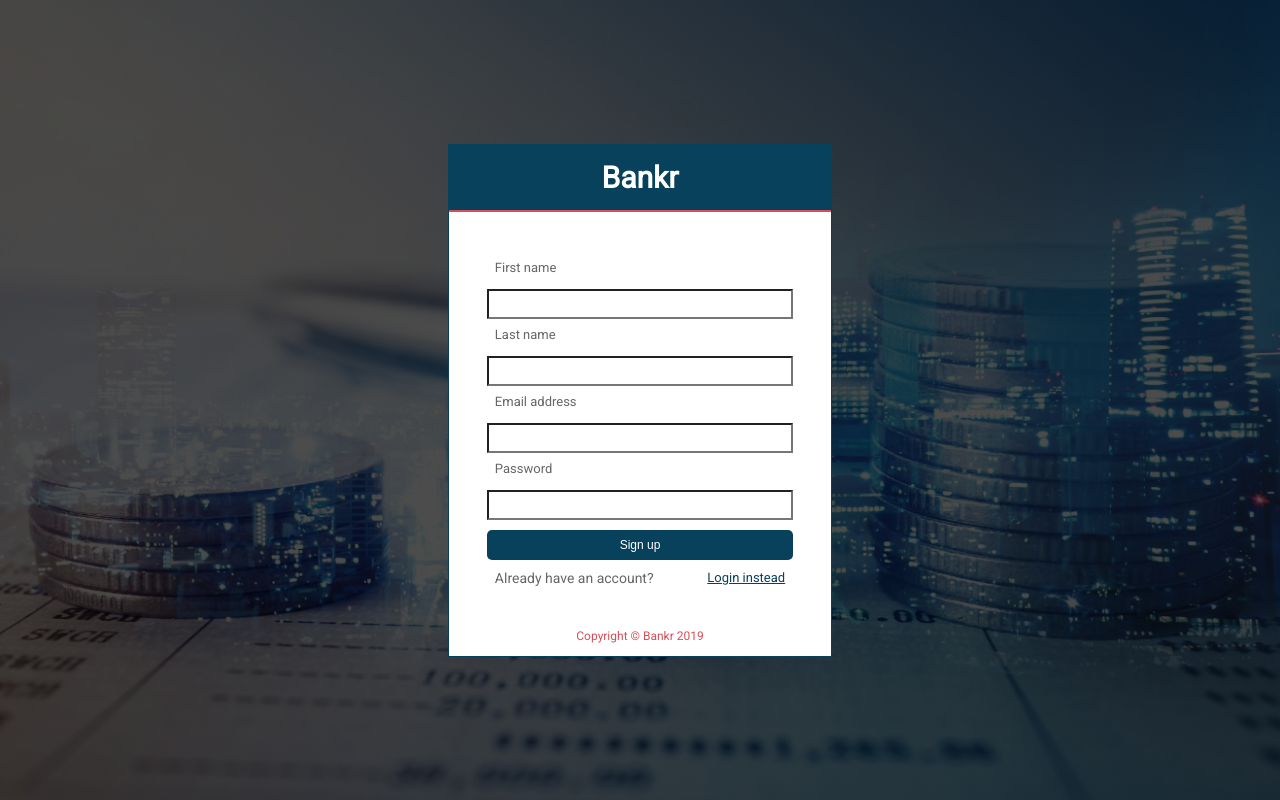
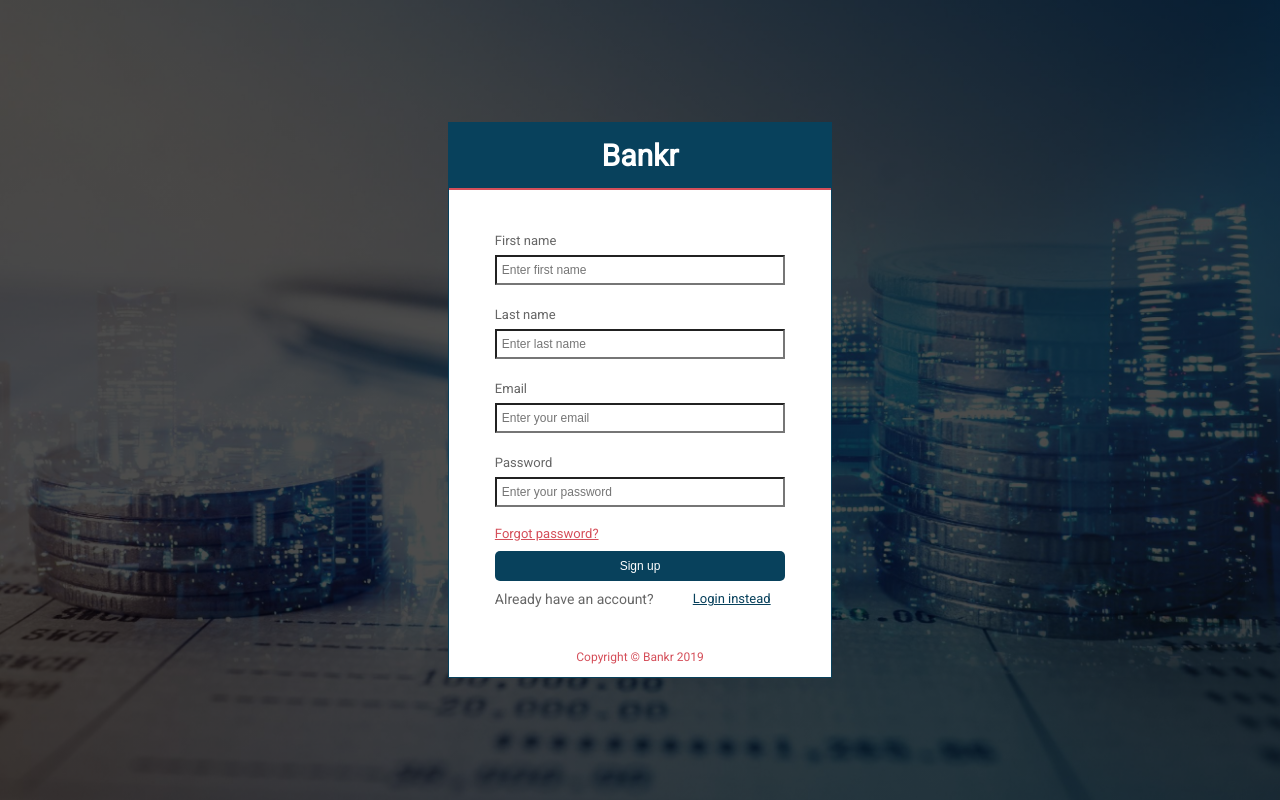
Before and after one commit to codeBlock-1984/Bankr-1.0, a React (Create React App) app in the folder UI/: page /signup in a window 1280 px wide. Built offline with nearby package versions, Linux system fonts and the light colour scheme.

Commit message:
chore(signup): refactor signup page
- Modularize signup pafge components

[Delivers #167533916]

```diff
--- a/UI/index.html
+++ b/UI/index.html
@@ -10,7 +10,7 @@
   <meta name="keywords" content="online banking, banking application">
 
   <!-- favicon link -->
-  <link rel="shortcut icon" href="imgs/favicon.png" type="image/x-icon">
+  <!-- <link rel="shortcut icon" href="imgs/favicon.png" type="image/x-icon"> -->
   <!-- Google fonts -->
   <link href="https://fonts.googleapis.com/css?family=Roboto" rel="stylesheet">
   <!-- Custom styles -->
--- /dev/null
+++ b/UI/src/components/AuthFormFooter.jsx
@@ -0,0 +1,11 @@
+import React from 'react';
+
+const AuthFormFooter = () => {
+  return(
+    <footer className="page-footer page-footer--small page-footer--small-text">
+      <p className="page-footer__text">Copyright © Bankr 2019</p>
+    </footer>
+  );
+};
+
+export default AuthFormFooter;
--- /dev/null
+++ b/UI/src/components/SignupFormFooter.jsx
@@ -0,0 +1,15 @@
+import React from 'react';
+import { Link } from 'react-router-dom';
+
+const SignupFormFooter = () => {
+  return (
+    <div className="input-wrapper">
+      <div className="reg-form__link-wrapper">
+        <p className="reg-form__text" id="question">Already have an account?</p>
+        <Link className="reg-form__link m-pri-color" to="/signin"> Login instead</Link>
+      </div>
+    </div>
+  );
+};
+
+export default SignupFormFooter;
--- a/UI/src/pages/LoginPage.jsx
+++ b/UI/src/pages/LoginPage.jsx
@@ -7,6 +7,7 @@
 import LoginFormFooter from '../components/LoginFormFooter';
 import '../index.css';
 import AuthFormHeader from '../components/AuthFormHeader';
+import AuthFormFooter from '../components/AuthFormFooter';
 
 class LoginPage extends React.Component {
   constructor(props) {
@@ -133,9 +134,7 @@
 
             <LoginFormFooter />
           </form>
-          <footer className="page-footer page-footer--small page-footer--small-text reg-footer">
-            <p className="page-footer__text">Copyright © Bankr 2019</p>
-          </footer>
+          <AuthFormFooter />
         </div>
       </div>
     );
--- a/UI/src/pages/SignupPage.jsx
+++ b/UI/src/pages/SignupPage.jsx
@@ -1,40 +1,206 @@
 import React from 'react';
+
+import Input from '../components/Input';
+import ButtonInput from '../components/ButtonInput';
+import SignupFormFooter from '../components/SignupFormFooter';
+import AuthFormHeader from '../components/AuthFormHeader';
+import Loader from '../components/Loader';
+import AuthFormFooter from '../components/AuthFormFooter';
 import '../index.css';
 
-const SignupPage = () => {
-  return (
-    <div className="page-wrapper page-wrapper--bg l-flex">
-      <div id="animated-loader" className="loader-modal">
-        <div className="loader">
-          <img src="imgs/logo.png" alt="logo" />
+
+class SignupPage extends React.Component {
+  constructor(props) {
+    super(props);
+
+    this.state = {
+      newSignup: {
+        firstName: '',
+        lastName: '',
+        email: '',
+        password: ''
+      },
+      errors: {
+        firstName: '',
+        lastName: '',
+        email: '',
+        password: '',
+        form: ''
+      },
+      response: ''
+    }
+
+    this.handleSubmit = this.handleSubmit.bind(this);
+    this.handleFirstName = this.handleFirstName.bind(this);
+    this.handleLastName = this.handleLastName.bind(this);
+    this.handleEmail = this.handleEmail.bind(this);
+    this.handlePassword = this.handlePassword.bind(this);
+  }
+
+  handleEmail(e) {
+    let value = e.target.value;
+    const validEmail = /^(([^<>()\[\]\\.,;:\s@"]+(\.[^<>()\[\]\\.,;:\s@"]+)*)|(".+"))@((\[[0-9]{1,3}\.[0-9]{1,3}\.[0-9]{1,3}\.[0-9]{1,3}\])|(([a-zA-Z\-0-9]+\.)+[a-zA-Z]{2,}))$/;
+    let error = validEmail.test(value)? '' : 'Enter a valid email address';
+
+    this.setState(previousState => ({
+      errors: { ...previousState.errors, email: error, form: '' }
+    }), () => console.log(this.state.errors));
+
+    this.setState(previousState => ({
+        newSignup: { ...previousState.newSignup, email: value }
+      }), () => console.log(this.state.newSignup));
+  }
+
+  handleFirstName(e) {
+    let value = e.target.value;
+    const validName = /^[a-zA-Z ]{2,30}$/;
+    let error = validName.test(value)? '' : 'Enter a valid first name';
+
+    this.setState(previousState => ({
+      errors: { ...previousState.errors, firstName: error, form: '' }
+    }), () => console.log(this.state.errors));
+
+    this.setState(previousState => ({
+        newSignup: { ...previousState.newSignup, firstName: value }
+      }), () => console.log(this.state.newSignup));
+  }
+
+  handleLastName(e) {
+    let value = e.target.value;
+    const validName = /^[a-zA-Z ]{2,30}$/;
+    let error = validName.test(value)? '' : 'Enter a valid last name';
+
+    this.setState(previousState => ({
+      errors: { ...previousState.errors, lastName: error, form: '' }
+    }), () => console.log(this.state.errors));
+
+    this.setState(previousState => ({
+        newSignup: { ...previousState.newSignup, lastName: value }
+      }), () => console.log(this.state.newSignup));
+  }
+
+  handlePassword(e) {
+    let value = e.target.value;
+    const passwordLength = value.length;
+    const msg = 'Password must be not be less than 6 characters';
+    let error = passwordLength > 5 && passwordLength < 21 ? '' : msg;
+
+    this.setState(previousState => ({
+      errors: { ...previousState.errors, password: error, form: '' }
+    }), () => console.log(this.state.errors));
+
+    this.setState(previousState => ({
+        newSignup: { ...previousState.newSignup, password: value }
+      }), () => console.log(this.state.newSignup));
+  }
+
+  handleSubmit(e) {
+    e.preventDefault();
+    const { firstName, lastName, email, password } = this.state.newSignup;
+    const {
+      firstName: firstNameError,
+      lastName: lastNameError,
+      email: emailError,
+      password: passwordError
+    } = this.state.errors;
+
+    const isValidInput = (firstName && lastName && email && password && !emailError && !passwordError && !firstNameError && !lastNameError);
+
+    if (isValidInput) {
+      const signupData = this.state.newSignup;
+      console.log(signupData);
+      const signupUrl = 'https://bankr-server.herokuapp.com/api/v1/auth/signup';
+      const signupOptions = {
+        method: 'POST',
+        body: JSON.stringify(signupData),
+        headers: {
+          'Accept': 'application/json',
+          'Content-Type': 'application/json'
+        }
+      };
+
+      fetch(signupUrl, signupOptions)
+        .then(res => {
+          res.json().then(
+            data => {
+              console.log(data);
+              this.setState(previousState => ({
+                response: data.message
+              }), () => console.log(this.state.response));
+            }
+          )
+        })
+    } else {
+      const msg = 'Fill out all fields'
+      this.setState(previousState => ({
+        errors: { ...previousState.errors, form: msg }
+      }), () => console.log(this.state.errors));
+    }
+  }
+
+  render() {
+    const responseMessage = this.state.errors.form || this.state.response;
+    return (
+      <div className="page-wrapper page-wrapper--bg l-flex">
+        <Loader />
+        <div className="form-wrapper">
+          <AuthFormHeader res={responseMessage} />
+          <form className="reg-form l-center">
+
+            <Input
+              inputType={'text'}
+              name={'firstname'}
+              title={'First name'}
+              error={this.state.errors.firstName}
+              value={this.state.newSignup.firstName}
+              placeholder={'Enter first name'}
+              handleChange={this.handleFirstName}
+            />
+
+            <Input
+              inputType={'text'}
+              name={'lastname'}
+              title={'Last name'}
+              error={this.state.errors.lastName}
+              value={this.state.newSignup.lastName}
+              placeholder={'Enter last name'}
+              handleChange={this.handleLastName}
+            />
+
+            <Input
+              inputType={'email'}
+              name={'email'}
+              title={'Email'}
+              error={this.state.errors.email}
+              value={this.state.newSignup.email}
+              placeholder={'Enter your email'}
+              handleChange={this.handleEmail}
+            />
+
+            <Input
+              inputType={'password'}
+              name={'password'}
+              title={'Password'}
+              error={this.state.errors.password}
+              value={this.state.newSignup.password}
+              placeholder={'Enter your password'}
+              handleChange={this.handlePassword}
+            />
+
+            <ButtonInput
+              inputType={'button'}
+              name={'signup-button'}
+              defaultValue={'Sign up'}
+              action={this.handleSubmit}
+            />
+
+            <SignupFormFooter />
+          </form>
+          <AuthFormFooter />
         </div>
       </div>
-      <div className="form-wrapper">
-        <div className="form-wrapper__heading m-pri-bg">
-          <h1 className="form-wrapper__title h-30 l-text-center"><a className="home-link" href="index.html">Bankr</a></h1>
-        </div>
-        <p className="alert-message m-text-center" id="message-box">&nbsp;&nbsp;&nbsp;&nbsp;&nbsp;</p>
-        <form className="reg-form l-center" action method>
-          <label className="reg-form__label" htmlFor="firstname">First name</label>
-          <input className="reg-form__input" type="text" name="firstname" id="firstname" />
-          <label className="reg-form__label" htmlFor="lastname">Last name</label>
-          <input className="reg-form__input" type="text" name="lastname" id="lastname" />
-          <label className="reg-form__label" htmlFor="email">Email address</label>
-          <input className="reg-form__input" type="email" name="email" id="email" />
-          <label className="reg-form__label" htmlFor="password">Password</label>
-          <input className="reg-form__input" type="password" name="password" id="password" />
-          <input className="reg-form__button" type="button" defaultValue="Sign up" id="signup-button" />
-          <div className="reg-form__link-wrapper">
-            <p className="reg-form__text" id="question">Already have an account?</p>
-            <a className="reg-form__link m-pri-color" href="sign-in.html"> Login instead</a>
-          </div>
-        </form>
-        <footer className="page-footer page-footer--small page-footer--small-text">
-          <p className="page-footer__text">Copyright © Bankr 2019</p>
-        </footer>
-      </div>
-    </div>
-  );
-};
+    );
+  }
+}
 
 export default SignupPage;
--- a/webpack.common.js
+++ b/webpack.common.js
@@ -1,6 +1,8 @@
 const path = require('path')
 const webpack = require('webpack')
 const HtmlWebpackPlugin = require('html-webpack-plugin')
+const CopyWebpackPlugin = require('copy-webpack-plugin')
+
 
 module.exports = {
   entry: './UI/src/index.jsx',
@@ -16,6 +18,9 @@
     new HtmlWebpackPlugin({
       template: './UI/index.html',
       inject: 'body'
+    }),
+    new CopyWebpackPlugin({
+      favicon: './UI/src/imgs/favicon.png'
     })
   ],
   module: {
```
